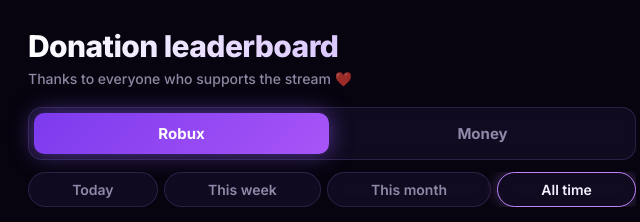
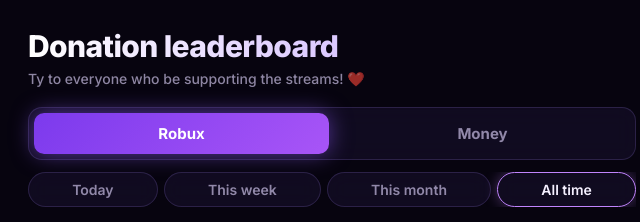
Before and after one commit to PricelessRBX/AllTime, a plain HTML site: page index.html in a window 1280 px wide. Shown: the top 222 px of the page, 308-948 px from the left. Drawn offline with Linux system fonts and the light colour scheme.

Commit message:
Update index.html

```diff
--- a/index.html
+++ b/index.html
@@ -119,7 +119,7 @@
 
 <div class="page">
   <h1>Donation leaderboard</h1>
-  <div class="sub">Thanks to everyone who supports the stream ❤️</div>
+  <div class="sub">Ty to everyone who be supporting the streams! ❤️</div>
 
   <div class="switch" id="kinds">
     <button data-kind="robux">Robux</button>
```
